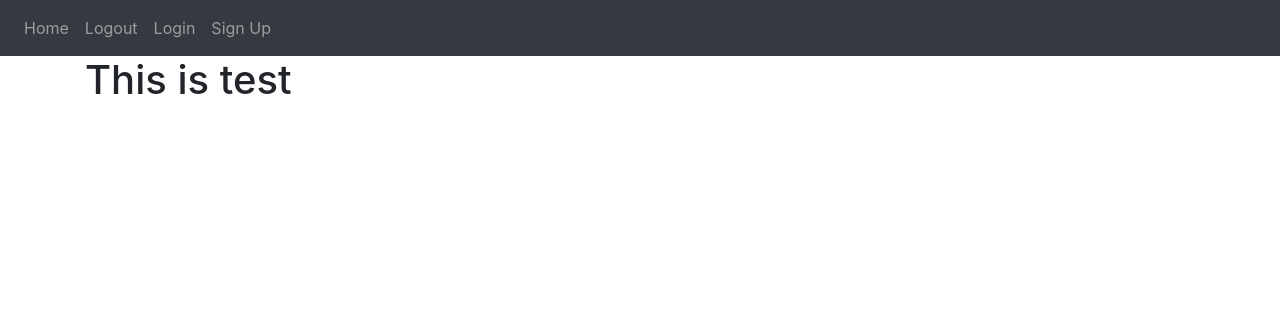
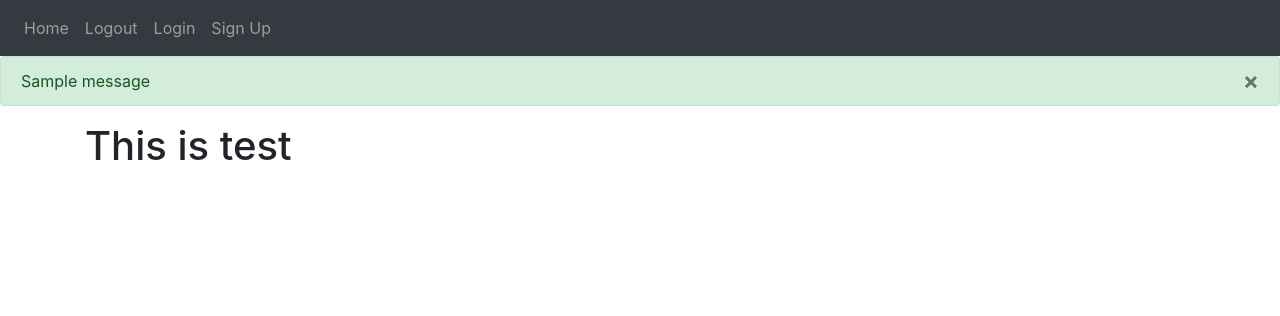
Before and after one commit to zmadil/Flask-Web-, a Flask app: page / in a window 1280 px wide. Shown: the top 316 px of the page. Run offline with Flask 2, Linux system fonts and the light colour scheme; one stand-in notice (Sample message) is shown; some libraries are stand-ins or nearby versions.

Commit message:
Added flash messages

```diff
--- a/main.py
+++ b/main.py
@@ -2,5 +2,5 @@ from website import create_app
 
 app= create_app()
 
-if __name__ == '__main__':                #ONly we run main.py, not by importing
+if __name__ == '__main__':                #Only we run main.py, not by importing
     app.run(debug=True)                   #Debug=true means if we make changes, it will automatically rerun the web server
--- a/website/templates/base.html
+++ b/website/templates/base.html
@@ -41,12 +41,25 @@
     </div>
   </nav>
 
-    <div class="container">
-      {%block content%}
+  {% with messages = get_flashed_messages(with_categories=true) %} {% if
+    messages %} {% for category, message in messages %} {% if category ==
+    'error' %}
+    <div class="alert alert-danger alter-dismissable fade show" role="alert">
+      {{ message }}
+      <button type="button" class="close" data-dismiss="alert">
+        <span aria-hidden="true">&times;</span>
+      </button>
+    </div>
+    {% else %}
+    <div class="alert alert-success alter-dismissable fade show" role="alert">
+      {{ message }}
+      <button type="button" class="close" data-dismiss="alert">
+        <span aria-hidden="true">&times;</span>
+      </button>
+    </div>
+    {% endif %} {% endfor %} {% endif %} {% endwith %}
 
-      {%endblock%}
-
-    </div>
+    <div class="container">{%block content%} {%endblock%} </div>
 
     <script
       src="https://code.jquery.com/jquery-3.2.1.slim.min.js"
```
Also changed, not shown: website/auth.py (+20 -3 lines).
